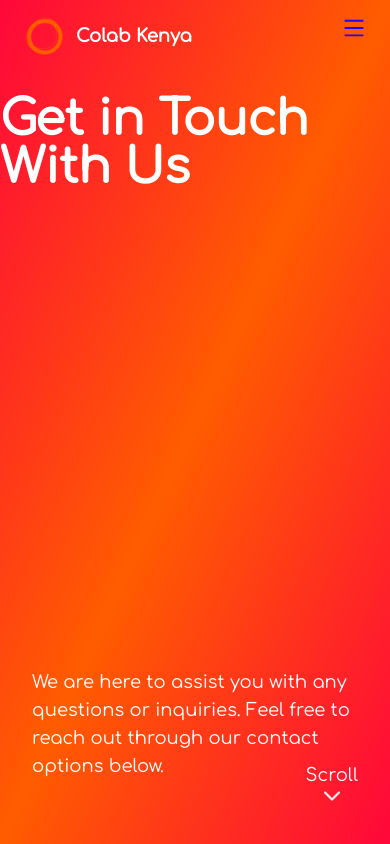
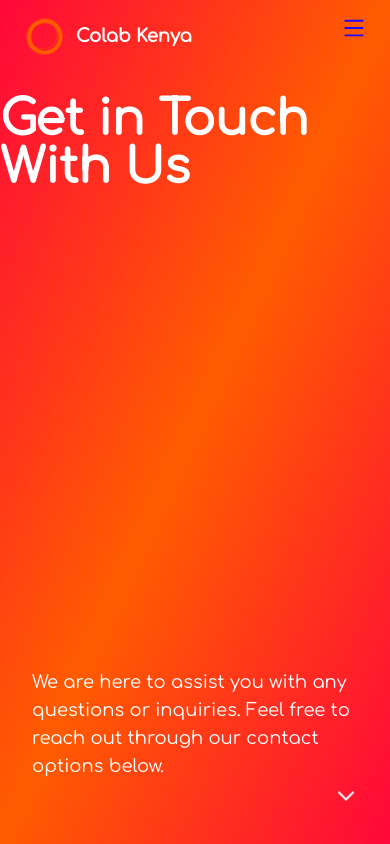
Before and after one commit to Daniel-627/colab, a Next.js app: page /contact in a window 390 px wide. Shown: the top 844 px of the page. Built offline with nearby package versions, Linux system fonts and the light colour scheme.

Commit message:
Adjustments

```diff
--- a/app/contact/page.tsx
+++ b/app/contact/page.tsx
@@ -40,7 +40,7 @@ const page = () => {
           animate={{ y: [0, 10, 0] }}
           transition={{ duration: 1.5, repeat: Infinity }}
         >
-          <span className="text-lg">Scroll</span>
+          <span className="hidden md:block text-lg">Scroll</span>
           <svg
             xmlns="http://www.w3.org/2000/svg"
             fill="none"
--- a/app/news/page.tsx
+++ b/app/news/page.tsx
@@ -54,7 +54,7 @@ export default function Page() {
           animate={{ y: [0, 10, 0] }}
           transition={{ duration: 1.5, repeat: Infinity }}
         >
-          <span className="text-lg">Scroll</span>
+          <span className="hidden md:block text-lg">Scroll</span>
           <svg
             xmlns="http://www.w3.org/2000/svg"
             fill="none"
--- a/components/AboutHero.tsx
+++ b/components/AboutHero.tsx
@@ -78,7 +78,7 @@ const Hero = () => {
           whileInView={{ opacity: 1, y: 0 }}
           transition={{ duration: 1 }}
         >
-          <p className="text-white text-sm md:text-base">Scroll</p>
+          <p className="text-white text-sm hidden md:block md:text-base">Scroll</p>
           <motion.svg
             xmlns="http://www.w3.org/2000/svg"
             className="h-6 w-6 text-[#2007ff] animate-bounce"
@@ -97,7 +97,7 @@ const Hero = () => {
 
         {/* Bottom Left Paragraph */}
         <motion.p
-          className="text-sm md:text-xl rellax absolute bottom-32 left-8 lg:bottom-12 lg:left-12 lg:text-xl max-w-md text-left text-white"
+          className="hidden md:block text-sm md:text-xl rellax absolute bottom-32 left-8 lg:bottom-12 lg:left-12 lg:text-xl max-w-md text-left text-white"
           data-rellax-speed="1"
           initial={{ opacity: 0 }}
           whileInView={{ opacity: 1 }}
--- a/components/Navbar.tsx
+++ b/components/Navbar.tsx
@@ -98,7 +98,7 @@ const Navbar = () => {
                 className="rounded-full"
               />
             </Link>
-            <Link href="/">
+            <Link href="/" onClick={closeMenu}>
               <h1 className="text-lg font-semibold md:text-2xl md:font-bold text-white hover:text-[#2007ff] transition-colors duration-300">
                 Colab Kenya
               </h1>
--- a/components/WorksBanner.tsx
+++ b/components/WorksBanner.tsx
@@ -38,7 +38,7 @@ export default function WorksBanner({}: Props) {
                     animate={{ y: [0, 10, 0] }}
                     transition={{ duration: 1.5, repeat: Infinity }}
                 >
-                <span className="text-lg">Scroll</span>
+                <span className="hidden md:block text-lg">Scroll</span>
                 <svg
                     xmlns="http://www.w3.org/2000/svg"
                     fill="none"
--- a/components/WorksNav.tsx
+++ b/components/WorksNav.tsx
@@ -8,12 +8,13 @@ type Props = {}
 
 export default function WorksNav({}: Props) {
   return (
-    <div className='flex flex-row py-8 px-4 space-x-3'>
+    <div className='flex flex-row py-8 px-4'>
         <motion.div
             initial={{ opacity: 0, y: 50 }}
             whileInView={{ opacity: 1, y: 0 }}
             transition={{ duration: 1.2, ease: 'easeOut' }}
             viewport={{ once: true }}
+            className='space-x-4'
         >
             <Link href="/works">
                 <motion.button
```
